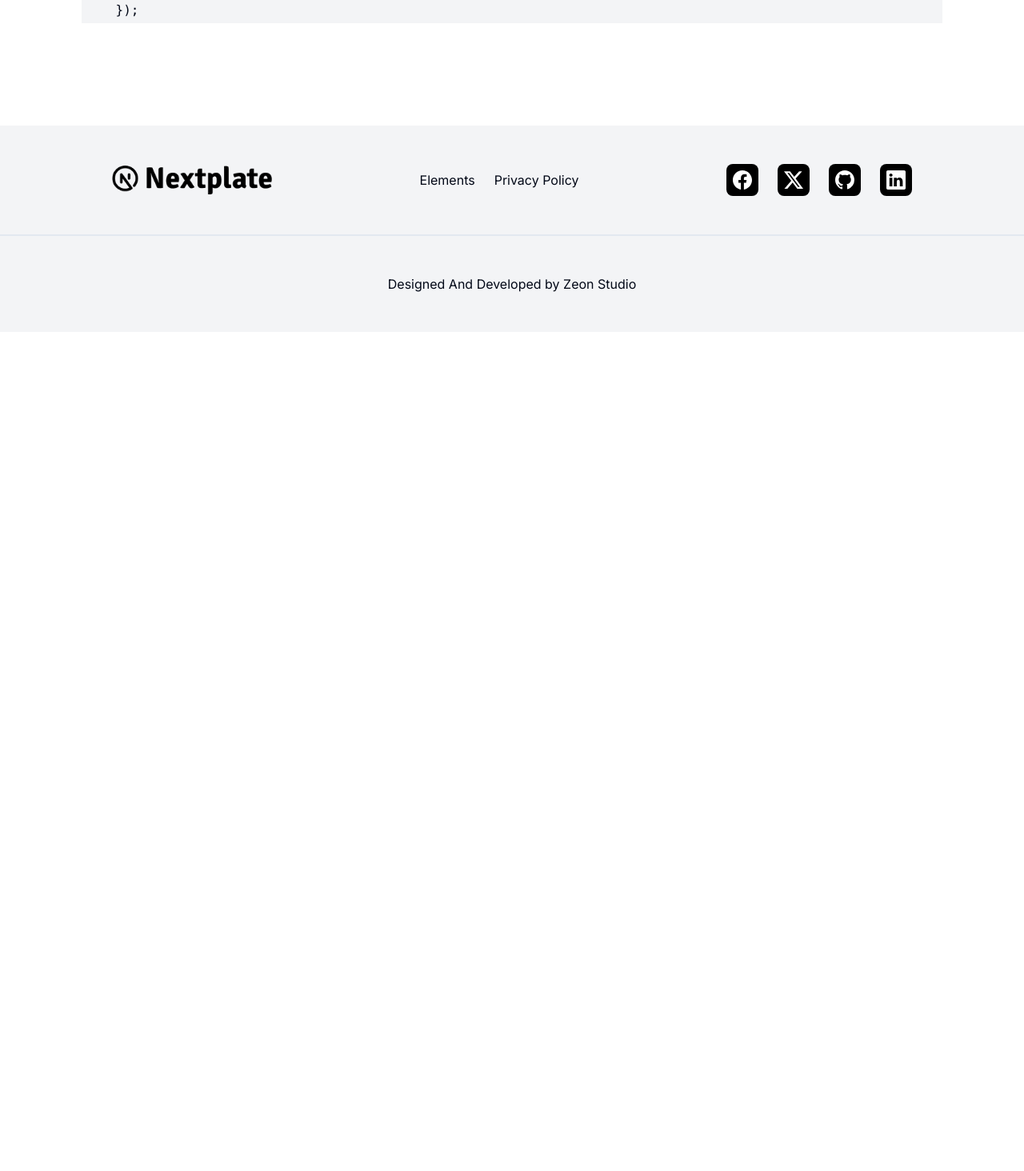
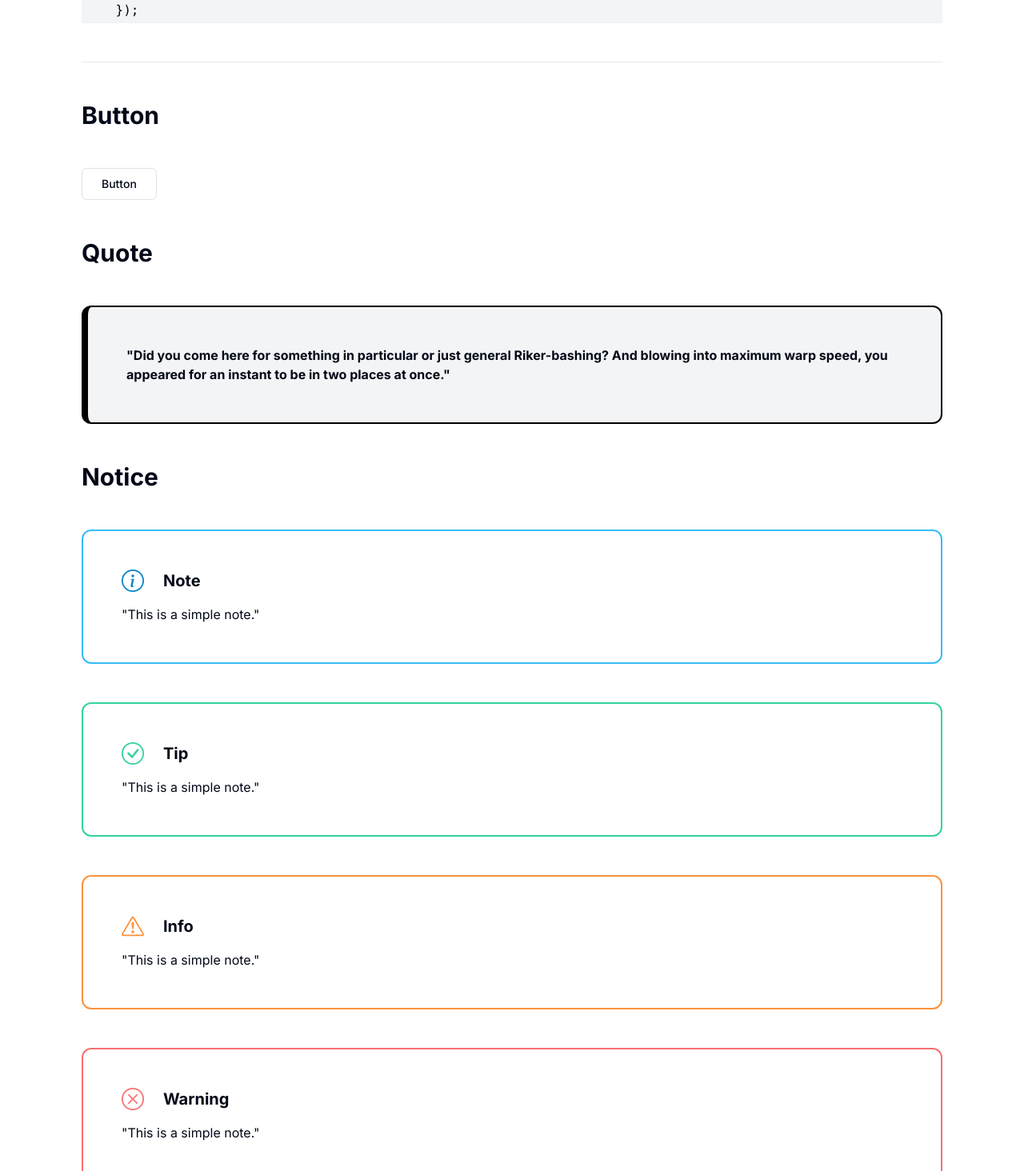
Before and after one commit to ozguraktas5/nextplate_nextjs, a Next.js app: page /elements in a window 1280 px wide. Shown: the part 4360-5824 px from the top of the page at 80% size. Before the commit the page ends 4775 px from the top, so only its background shows below. Built offline with nearby package versions, Linux system fonts and the light colour scheme.

Commit message:
add elementspage

```diff
--- a/app/(main)/elements/page.tsx
+++ b/app/(main)/elements/page.tsx
@@ -1,4 +1,5 @@
 import { BreadcrumbWithCustomSeparator } from "@/components/BreadcrumbWithCustomSeparator";
+import { ButtonOutline } from "@/components/ButtonOutline";
 import React from "react";
 
 const ElementsPage = () => {
@@ -163,6 +164,89 @@ const ElementsPage = () => {
             <ul className="bg-gray-100 p-1">{jsItemsString}</ul>
           </code>
         </pre>
+        <hr className="text-gray-400" />
+        <h3 className="text-3xl font-bold">Button</h3>
+        <div>
+          <ButtonOutline text="Button" />
+        </div>
+        <h3 className="text-3xl font-bold">Quote</h3>
+        <blockquote className="border-black rounded-xl border-t-2 border-r-2 border-b-2 border-l-8 p-5 bg-gray-100">
+          <p className="font-bold">
+            "Did you come here for something in particular or just general
+            Riker-bashing? And blowing into maximum warp speed, you appeared for
+            an instant to be in two places at once."
+          </p>
+        </blockquote>
+        <h3 className="text-3xl font-bold">Notice</h3>
+        <blockquote className="border-sky-400 rounded-xl border-2 p-5">
+          <div className="flex items-center gap-4 mb-3">
+            <svg
+              xmlns="http://www.w3.org/2000/svg"
+              width="28"
+              height="28"
+              fill="currentColor"
+              className="bi bi-info-circle text-sky-600"
+              viewBox="0 0 16 16"
+            >
+              <path d="M8 15A7 7 0 1 1 8 1a7 7 0 0 1 0 14m0 1A8 8 0 1 0 8 0a8 8 0 0 0 0 16" />
+              <path d="m8.93 6.588-2.29.287-.082.38.45.083c.294.07.352.176.288.469l-.738 3.468c-.194.897.105 1.319.808 1.319.545 0 1.178-.252 1.465-.598l.088-.416c-.2.176-.492.246-.686.246-.275 0-.375-.193-.304-.533zM9 4.5a1 1 0 1 1-2 0 1 1 0 0 1 2 0" />
+            </svg>
+            <span className="text-xl font-bold">Note</span>
+          </div>
+          <p>"This is a simple note."</p>
+        </blockquote>
+        <blockquote className="border-emerald-400 rounded-xl border-2 p-5">
+          <div className="flex items-center gap-4 mb-3">
+            <svg
+              xmlns="http://www.w3.org/2000/svg"
+              width="28"
+              height="28"
+              fill="currentColor"
+              className="bi bi-check-circle text-emerald-400"
+              viewBox="0 0 16 16"
+            >
+              <path d="M8 15A7 7 0 1 1 8 1a7 7 0 0 1 0 14m0 1A8 8 0 1 0 8 0a8 8 0 0 0 0 16" />
+              <path d="m10.97 4.97-.02.022-3.473 4.425-2.093-2.094a.75.75 0 0 0-1.06 1.06L6.97 11.03a.75.75 0 0 0 1.079-.02l3.992-4.99a.75.75 0 0 0-1.071-1.05" />
+            </svg>
+            <span className="text-xl font-bold">Tip</span>
+          </div>
+          <p>"This is a simple note."</p>
+        </blockquote>
+        <blockquote className="border-orange-400 rounded-xl border-2 p-5">
+          <div className="flex items-center gap-4 mb-3">
+            <svg
+              xmlns="http://www.w3.org/2000/svg"
+              width="28"
+              height="28"
+              fill="currentColor"
+              className="bi bi-exclamation-triangle text-orange-400"
+              viewBox="0 0 16 16"
+            >
+              <path d="M7.938 2.016A.13.13 0 0 1 8.002 2a.13.13 0 0 1 .063.016.15.15 0 0 1 .054.057l6.857 11.667c.036.06.035.124.002.183a.2.2 0 0 1-.054.06.1.1 0 0 1-.066.017H1.146a.1.1 0 0 1-.066-.017.2.2 0 0 1-.054-.06.18.18 0 0 1 .002-.183L7.884 2.073a.15.15 0 0 1 .054-.057m1.044-.45a1.13 1.13 0 0 0-1.96 0L.165 13.233c-.457.778.091 1.767.98 1.767h13.713c.889 0 1.438-.99.98-1.767z" />
+              <path d="M7.002 12a1 1 0 1 1 2 0 1 1 0 0 1-2 0M7.1 5.995a.905.905 0 1 1 1.8 0l-.35 3.507a.552.552 0 0 1-1.1 0z" />
+            </svg>
+            <span className="text-xl font-bold">Info</span>
+          </div>
+          <p>"This is a simple note."</p>
+        </blockquote>
+        <blockquote className="border-red-400 rounded-xl border-2 p-5">
+          <div className="flex items-center gap-4 mb-3">
+            <svg
+              xmlns="http://www.w3.org/2000/svg"
+              width="28"
+              height="28"
+              fill="currentColor"
+              className="bi bi-x-circle text-red-400"
+              viewBox="0 0 16 16"
+            >
+              <path d="M8 15A7 7 0 1 1 8 1a7 7 0 0 1 0 14m0 1A8 8 0 1 0 8 0a8 8 0 0 0 0 16" />
+              <path d="M4.646 4.646a.5.5 0 0 1 .708 0L8 7.293l2.646-2.647a.5.5 0 0 1 .708.708L8.707 8l2.647 2.646a.5.5 0 0 1-.708.708L8 8.707l-2.646 2.647a.5.5 0 0 1-.708-.708L7.293 8 4.646 5.354a.5.5 0 0 1 0-.708" />
+            </svg>
+            <span className="text-xl font-bold">Warning</span>
+          </div>
+          <p>"This is a simple note."</p>
+        </blockquote>
+        <h3 className="text-3xl font-bold">Tab</h3>
       </section>
     </main>
   );
```
